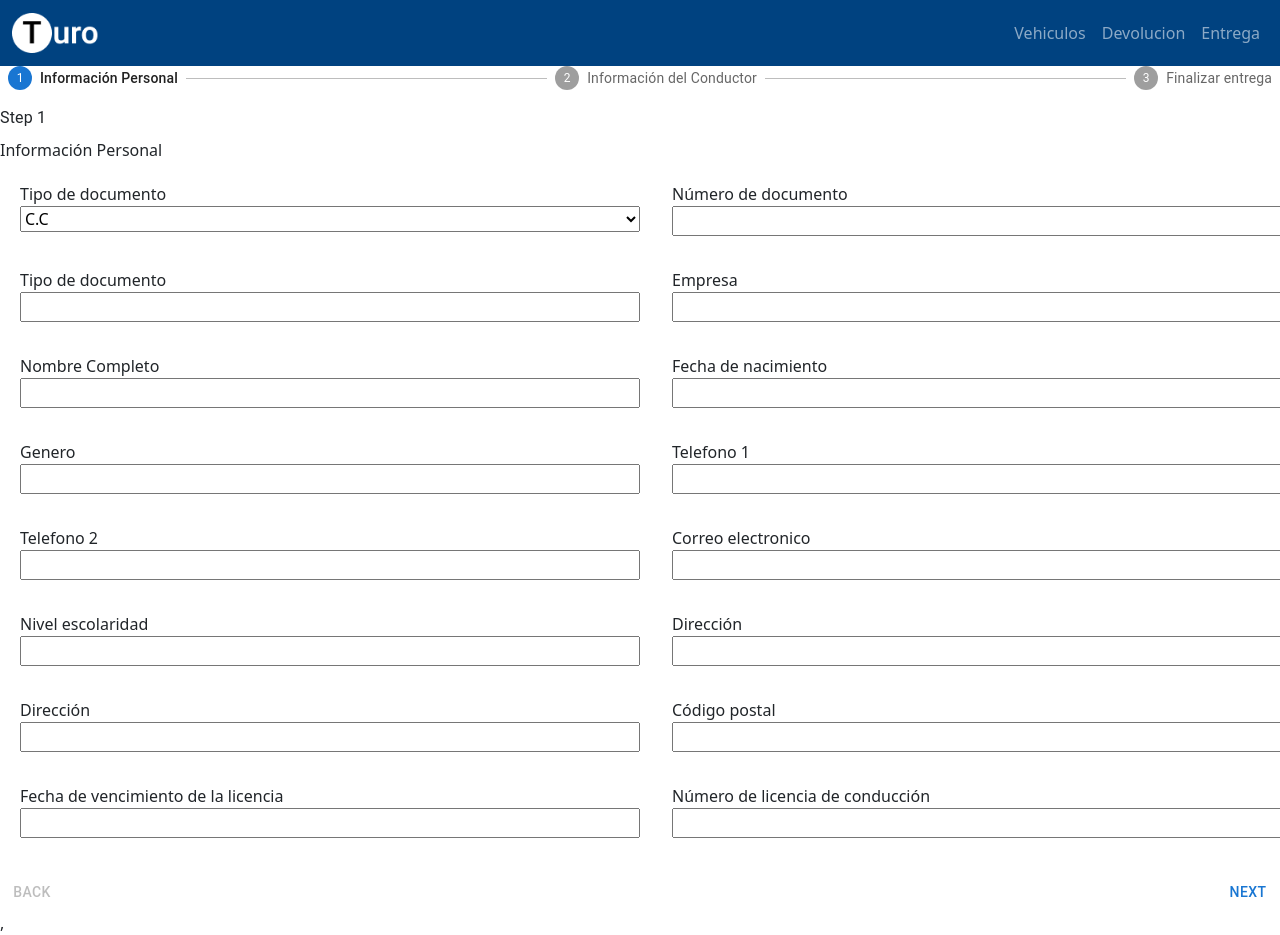
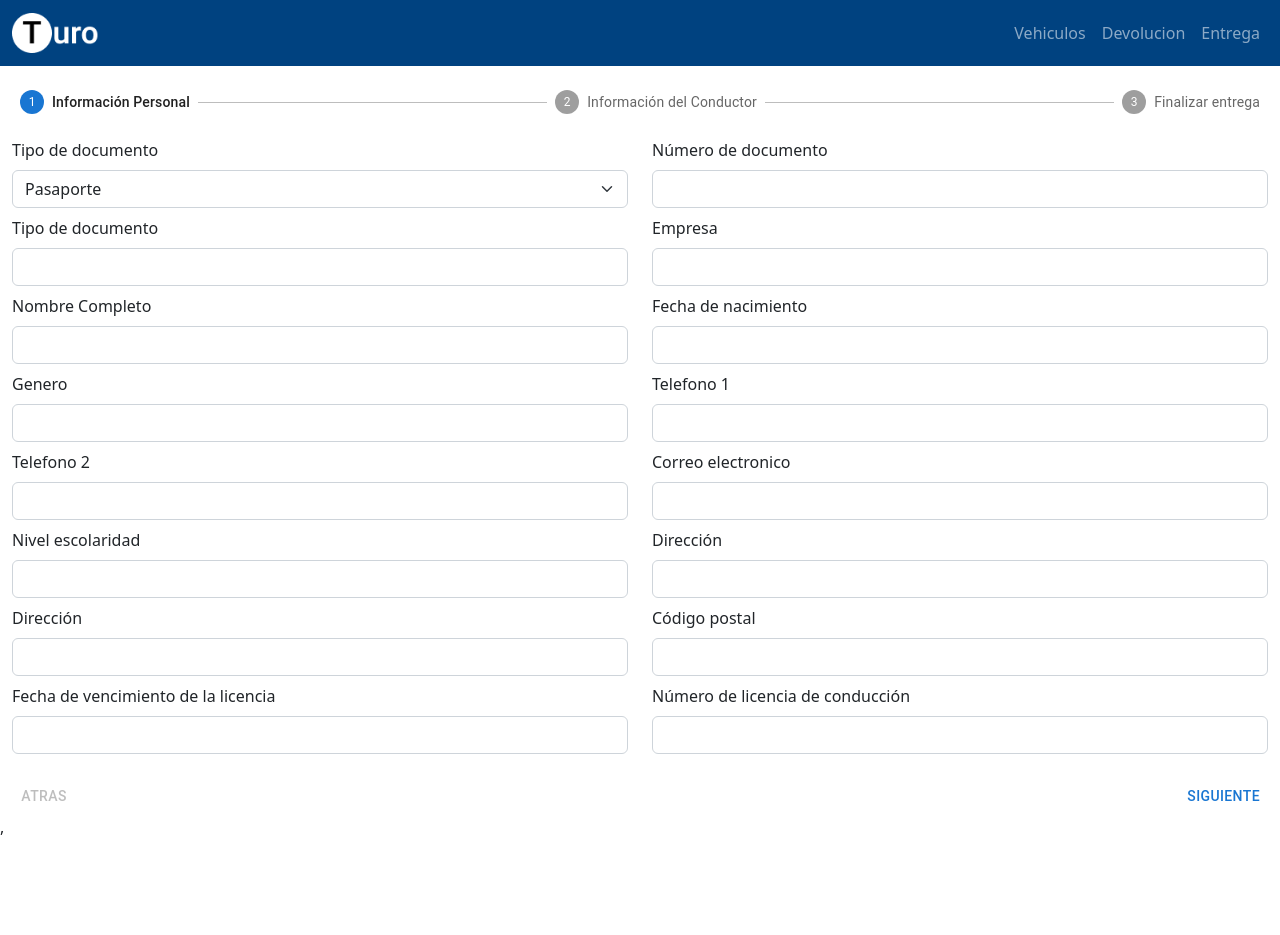
Before and after one commit to JuanDa237/alquiler_vehiculos, a React (Create React App) app: page /entrega in a window 1280 px wide. After the commit the page ends 839 px from the top, so only its background shows below. Built offline with nearby package versions, Linux system fonts and the light colour scheme.

Commit message:
Fix styles

```diff
--- a/src/pages/AdminVehiclesList.tsx
+++ b/src/pages/AdminVehiclesList.tsx
@@ -23,16 +23,17 @@ export function AdminVehiclesList() {
       <DashboardNav></DashboardNav>
       <div className="container-fluid p-3">
         <div className="row mb-5">
-          <div className="col-12">
+          <div className="col-2">
             <div className="h2">Lista de vehiculos</div>
           </div>
-          <div className="col-12">
+          <div className="col-10">
             <a href="" className="btn btn-success">
               Nuevo vehiculo
             </a>
           </div>
         </div>
         <div className="row">
+          <div className="table-responsive">
             <table className="table">
               <thead>
                 <tr>
@@ -74,6 +75,7 @@ export function AdminVehiclesList() {
             </table>
           </div>
         </div>
+      </div>
     </>
   );
 }
--- a/src/pages/Entrega.tsx
+++ b/src/pages/Entrega.tsx
@@ -28,204 +28,183 @@ export function Entrega() {
     setActiveStep((prevActiveStep) => prevActiveStep - 1);
   };
 
+  // Formularios
+
+  const InformacionPersonal = () => {
+    return (
+      <form className="row row-cols-2">
+        <div className="col mb-2">
+          <label className="form-label">Tipo de documento</label>
+          <select className="form-select" aria-label="Default select example">
+            <option selected>C.C</option>
+            <option selected>Pasaporte</option>
+          </select>
+        </div>
+        <div className="col mb-2">
+          <label className="form-label">Número de documento</label>
+          <input className="form-control" type="text" />
+        </div>
+        <div className="col mb-2">
+          <label className="form-label">Tipo de documento</label>
+          <input className="form-control" type="text" />
+        </div>
+        <div className="col mb-2">
+          <label className="form-label">Empresa</label>
+          <input className="form-control" type="text" />
+        </div>
+        <div className="col mb-2">
+          <label className="form-label">Nombre Completo</label>
+          <input className="form-control" type="text" />
+        </div>
+        <div className="col mb-2">
+          <label className="form-label">Fecha de nacimiento</label>
+          <input className="form-control" type="text" />
+        </div>
+        <div className="col mb-2">
+          <label className="form-label">Genero</label>
+          <input className="form-control" type="text" />
+        </div>
+        <div className="col mb-2">
+          <label className="form-label">Telefono 1</label>
+          <input className="form-control" type="text" />
+        </div>
+        <div className="col mb-2">
+          <label className="form-label">Telefono 2</label>
+          <input className="form-control" type="text" />
+        </div>
+        <div className="col mb-2">
+          <label className="form-label">Correo electronico</label>
+          <input className="form-control" type="text" />
+        </div>
+        <div className="col mb-2">
+          <label className="form-label">Nivel escolaridad</label>
+          <input className="form-control" type="text" />
+        </div>
+        <div className="col mb-2">
+          <label className="form-label">Dirección</label>
+          <input className="form-control" type="text" />
+        </div>
+        <div className="col mb-2">
+          <label className="form-label">Dirección</label>
+          <input className="form-control" type="text" />
+        </div>
+        <div className="col mb-2">
+          <label className="form-label">Código postal</label>
+          <input className="form-control" type="text" />
+        </div>
+        <div className="col mb-2">
+          <label className="form-label">
+            Fecha de vencimiento de la licencia
+          </label>
+          <input className="form-control" type="text" />
+        </div>
+        <div className="col mb-2">
+          <label className="form-label">Número de licencia de conducción</label>
+          <input className="form-control" type="text" />
+        </div>
+      </form>
+    );
+  };
+
+  const InformacionConductor = () => {
+    return (
+      <form className="row row-cols-2">
+        <div className="col mb-2">
+          <label className="form-label">
+            Fecha de expedición de la licencia
+          </label>
+          <input className="form-control" type="date" />
+        </div>
+        <div className="col mb-2">
+          <label className="form-label">
+            Fecha de vigencia de la categoría
+          </label>
+          <input className="form-control" type="date" />
+        </div>
+        <div className="col mb-2">
+          <label className="form-label">
+            Adjuntar parte frontal de la licencia
+          </label>
+          <input className="form-control" type="file" />
+        </div>
+        <div className="col mb-2">
+          <label className="form-label">
+            Adjuntar parte posterior de la licencia
+          </label>
+          <input className="form-control" type="file" />
+        </div>
+        <div className="col mb-2">
+          <label className="form-label">Categoría autorizada</label>
+          <select className="form-control" name="" id="">
+            <option value="">B1</option>
+          </select>
+        </div>
+        <div className="col mb-2">
+          <label className="form-label">Grupo sanguineo</label>
+          <select className="form-control" name="" id="">
+            <option value="">A+</option>
+          </select>
+        </div>
+      </form>
+    );
+  };
+
+  const Contrato = () => {
+    return (
+      <form className="row row-cols-2">
+        <div className="col mb-2">
+          <label className="form-label">Adjuntar contrato</label>
+          <input className="form-control" type="file" />
+        </div>
+        <div className="col mb-2">
+          <label className="form-label">
+            Kilometraje del vehiculo al momento de la entrega
+          </label>
+          <input className="form-control" type="text" />
+        </div>
+        <div className="col mb-2">
+          <label className="form-label">
+            Nivel de gasolina en litros al momento de la entrega
+          </label>
+          <input className="form-control" type="text" />
+        </div>
+        <div className="col mb-2">
+          <label className="form-label">
+            Número de documento del empleado que realizó la entrega
+          </label>
+          <input className="form-control" type="text" />
+        </div>
+        <div className="col mb-2">
+          <label className="form-label">Hora de la entrega</label>
+          <input className="form-control" type="text" />
+        </div>
+        <div className="col mb-2">
+          <label className="form-label">Adjuntar fotos del vehiculo</label>
+          <input className="form-control" type="file" />
+        </div>
+      </form>
+    );
+  };
+
   return (
     <div>
       <DashboardNav></DashboardNav>
-      <Box sx={{ width: '100%' }}>
-        <Stepper activeStep={activeStep}>
+      <div className="container-fluid">
+        <Stepper className="my-4" activeStep={activeStep}>
           {steps.map((label, index) => {
-            const stepProps: { completed?: boolean } = {};
-            const labelProps: {
-              optional?: React.ReactNode;
-            } = {};
             return (
-              <Step key={label} {...stepProps}>
-                <StepLabel {...labelProps}>{label}</StepLabel>
+              <Step key={label}>
+                <StepLabel>{label}</StepLabel>
               </Step>
             );
           })}
         </Stepper>
-        {activeStep === steps.length ? (
-          <React.Fragment>
-            <Box sx={{ display: 'flex', flexDirection: 'row', pt: 2 }}>
-              <Box sx={{ flex: '1 1 auto' }} />
-            </Box>
-          </React.Fragment>
+        {activeStep === 0 ? (
+          <InformacionPersonal />
+        ) : activeStep === 1 ? (
+          <InformacionConductor />
         ) : (
-          <React.Fragment>
-            <Typography sx={{ mt: 2, mb: 1 }}>Step {activeStep + 1}</Typography>
-            {activeStep === 0 ? (
-              <form>
-                <label>Información Personal</label>
-                <Box
-                  sx={{
-                    display: 'grid',
-                    gridTemplateColumns: '50% 50%',
-                    padding: '20px',
-                    rowGap: '2rem',
-                    columnGap: '2rem',
-                  }}
-                >
-                  <span>
-                    <label>Tipo de documento</label>
-                    <select style={{ width: '100%' }} name="" id="">
-                      <option value="">C.C</option>
-                    </select>
-                  </span>
-                  <span>
-                    <label>Número de documento</label>
-                    <input style={{ width: '100%' }} type="text" />
-                  </span>
-                  <span>
-                    <label>Tipo de documento</label>
-                    <input style={{ width: '100%' }} type="text" />
-                  </span>
-                  <span>
-                    <label>Empresa</label>
-                    <input style={{ width: '100%' }} type="text" />
-                  </span>
-                  <span>
-                    <label>Nombre Completo</label>
-                    <input style={{ width: '100%' }} type="text" />
-                  </span>
-                  <span>
-                    <label>Fecha de nacimiento</label>
-                    <input style={{ width: '100%' }} type="text" />
-                  </span>
-                  <span>
-                    <label>Genero</label>
-                    <input style={{ width: '100%' }} type="text" />
-                  </span>
-                  <span>
-                    <label>Telefono 1</label>
-                    <input style={{ width: '100%' }} type="text" />
-                  </span>
-                  <span>
-                    <label>Telefono 2</label>
-                    <input style={{ width: '100%' }} type="text" />
-                  </span>
-                  <span>
-                    <label>Correo electronico</label>
-                    <input style={{ width: '100%' }} type="text" />
-                  </span>
-                  <span>
-                    <label>Nivel escolaridad</label>
-                    <input style={{ width: '100%' }} type="text" />
-                  </span>
-                  <span>
-                    <label>Dirección</label>
-                    <input style={{ width: '100%' }} type="text" />
-                  </span>
-                  <span>
-                    <label>Dirección</label>
-                    <input style={{ width: '100%' }} type="text" />
-                  </span>
-                  <span>
-                    <label>Código postal</label>
-                    <input style={{ width: '100%' }} type="text" />
-                  </span>
-                  <span>
-                    <label>Fecha de vencimiento de la licencia</label>
-                    <input style={{ width: '100%' }} type="text" />
-                  </span>
-                  <span>
-                    <label>Número de licencia de conducción</label>
-                    <input style={{ width: '100%' }} type="text" />
-                  </span>
-                </Box>
-              </form>
-            ) : activeStep === 1 ? (
-              <form>
-                <label>Información Personal del Conductor</label>
-                <Box
-                  sx={{
-                    display: 'grid',
-                    gridTemplateColumns: '50% 50%',
-                    padding: '20px',
-                    rowGap: '2rem',
-                  }}
-                >
-                  <span>
-                    <label>Fecha de expedición de la licencia</label>
-                    <input style={{ width: '100%' }} type="date" />
-                  </span>
-                  <span>
-                    <label>Fecha de vigencia de la categoría</label>
-                    <input style={{ width: '100%' }} type="date" />
-                  </span>
-                  <span>
-                    <button>Adjuntar parte frontal de la licencia</button>
-                  </span>
-                  <span>
-                    <button>Adjuntar parte posterior de la licencia</button>
-                  </span>
-                  <span>
-                    <label>Categoría autorizada</label>
-                    <select style={{ width: '100%' }} name="" id="">
-                      <option value="">B1</option>
-                    </select>
-                  </span>
-                  <span>
-                    <label>Grupo sanguineo</label>
-                    <select style={{ width: '100%' }} name="" id="">
-                      <option value="">A+</option>
-                    </select>
-                  </span>
-                  <span>
-                    <button>Cambio de vehiculo</button>
-                  </span>
-                  <span>
-                    <button>Guardar</button>
-                  </span>
-                </Box>
-              </form>
-            ) : (
-              <form>
-                <label>Información Personal del Conductor</label>
-                <Box
-                  sx={{
-                    display: 'grid',
-                    gridTemplateColumns: '50% 50%',
-                    padding: '20px',
-                    rowGap: '2rem',
-                  }}
-                >
-                  <span>
-                    <button style={{ width: '100%' }}>Adjuntar contrato</button>
-                  </span>
-                  <span>
-                    <button style={{ width: '100%' }}>Adjuntar contrato</button>
-                  </span>
-                  <span>
-                    <label>
-                      Kilometraje del vehiculo al momento de la entrega
-                    </label>
-                    <input style={{ width: '100%' }} type="text" />
-                  </span>
-                  <span>
-                    <label>
-                      Nivel de gasolina en litros al momento de la entrega
-                    </label>
-                    <input style={{ width: '100%' }} type="text" />
-                  </span>
-                  <span>
-                    <label>
-                      Número de documento del empleado que realizó la entrega
-                    </label>
-                    <input style={{ width: '100%' }} type="text" />
-                  </span>
-                  <span>
-                    <label>Hora de la entrega</label>
-                    <input style={{ width: '100%' }} type="text" />
-                  </span>
-                  <span>
-                    <button style={{ width: '100%' }}>Ajuntar fotos</button>
-                  </span>
-                  <span>
-                    <button style={{ width: '100%' }}>Finalizar entrega</button>
-                  </span>
-                </Box>
-              </form>
+          <Contrato />
         )}
         <Box sx={{ display: 'flex', flexDirection: 'row', pt: 2 }}>
           <Button
@@ -234,16 +213,14 @@ export function Entrega() {
             onClick={handleBack}
             sx={{ mr: 1 }}
           >
-                Back
+            Atras
           </Button>
           <Box sx={{ flex: '1 1 auto' }} />
           <Button onClick={handleNext}>
-                {activeStep === steps.length - 1 ? 'Finish' : 'Next'}
+            {activeStep === steps.length - 1 ? 'Finalizar' : 'Siguiente'}
           </Button>
         </Box>
-          </React.Fragment>
-        )}
-      </Box>
+      </div>
     </div>
   );
 }
```
Lines whose indentation alone changed are shown as unchanged.
